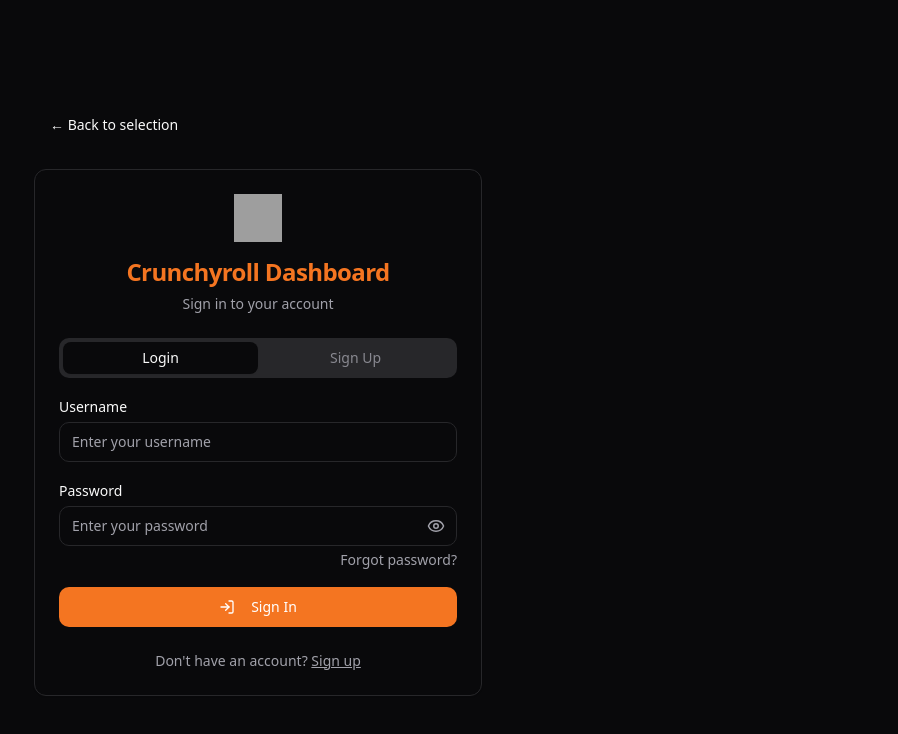
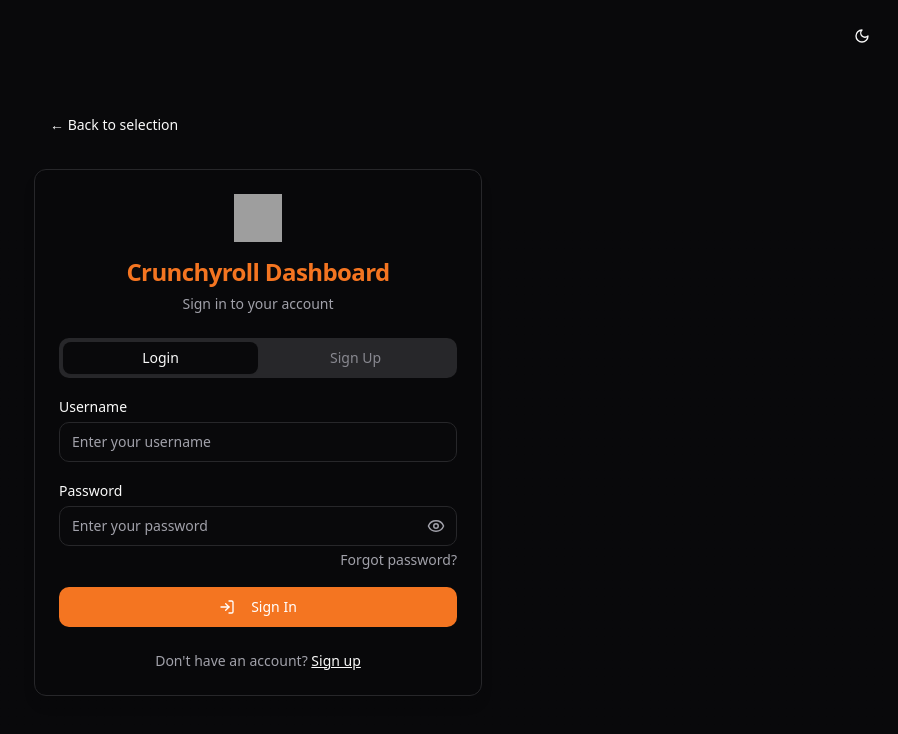
Before and after one commit to SaloniTae/darkmode-ui-haven-84, a React (Vite) app: page /login in a window 1280 px wide. Both pictures are taken after a click on the button "Crunchyroll". Shown: the top 734 px of the page, without its empty margins (382-1280 px from the left). Built offline with nearby package versions, Linux system fonts and the light colour scheme; grey boxes are pictures that could not be loaded.

Commit message:
Refactor: Update login page UI for theme support

```diff
--- a/src/pages/LoginPage.tsx
+++ b/src/pages/LoginPage.tsx
@@ -11,6 +11,7 @@ import { Label } from "@/components/ui/label";
 import { useNavigate } from "react-router-dom";
 import { supabase } from "@/integrations/supabase/client";
 import { toast } from "sonner";
+import { ThemeToggle } from "@/components/ThemeToggle";
 
 type ServiceType = "crunchyroll" | "netflix" | "prime";
 
@@ -104,7 +105,11 @@ export default function LoginPage() {
   };
 
   return (
-    <div className="min-h-screen flex flex-col items-center justify-center p-4 bg-background">
+    <div className="min-h-screen flex flex-col items-center justify-center p-4 bg-gradient-to-b from-background/10 to-background/30">
+      <div className="absolute top-4 right-4">
+        <ThemeToggle />
+      </div>
+
       <div className="w-full max-w-md">
         {selectedService ? (
           <Button
@@ -116,12 +121,12 @@ export default function LoginPage() {
           </Button>
         ) : null}
 
-        <Card className="w-full">
+        <Card className="w-full border-border bg-card/80 backdrop-blur-sm shadow-lg">
           {!selectedService ? (
             // Service Selection
             <>
               <CardHeader className="text-center">
-                <CardTitle className="text-2xl">Select Dashboard</CardTitle>
+                <CardTitle className="text-2xl font-bold">Select Dashboard</CardTitle>
                 <CardDescription>Choose which dashboard you want to access</CardDescription>
               </CardHeader>
               <CardContent>
@@ -130,7 +135,7 @@ export default function LoginPage() {
                     <Button
                       key={service}
                       onClick={() => handleServiceSelect(service)}
-                      className="w-full p-4 h-16 justify-start gap-3"
+                      className="w-full p-4 h-16 justify-start gap-3 transition-all hover:translate-y-[-2px]"
                       style={{
                         backgroundColor: getServiceColor(service),
                         color: 'white'
@@ -329,7 +334,7 @@ export default function LoginPage() {
                     ? "Already have an account? "
                     : "Remember your password? "}
                   <button
-                    className="underline"
+                    className="underline text-primary hover:text-primary/80 transition-colors"
                     onClick={() => setActiveTab(activeTab === "login" ? "signup" : "login")}
                   >
                     {activeTab === "login" ? "Sign up" :
--- a/src/pages/PasswordResetPage.tsx
+++ b/src/pages/PasswordResetPage.tsx
@@ -60,7 +60,7 @@ const PasswordResetPage = () => {
           <Logo size="lg" service="netflix" />
         </div>
 
-        <Card className="w-full">
+        <Card className="w-full border-border bg-card/80 backdrop-blur-sm shadow-lg">
           <CardHeader>
             <CardTitle className="text-xl text-center">Reset Password</CardTitle>
             <CardDescription className="text-center">
```
